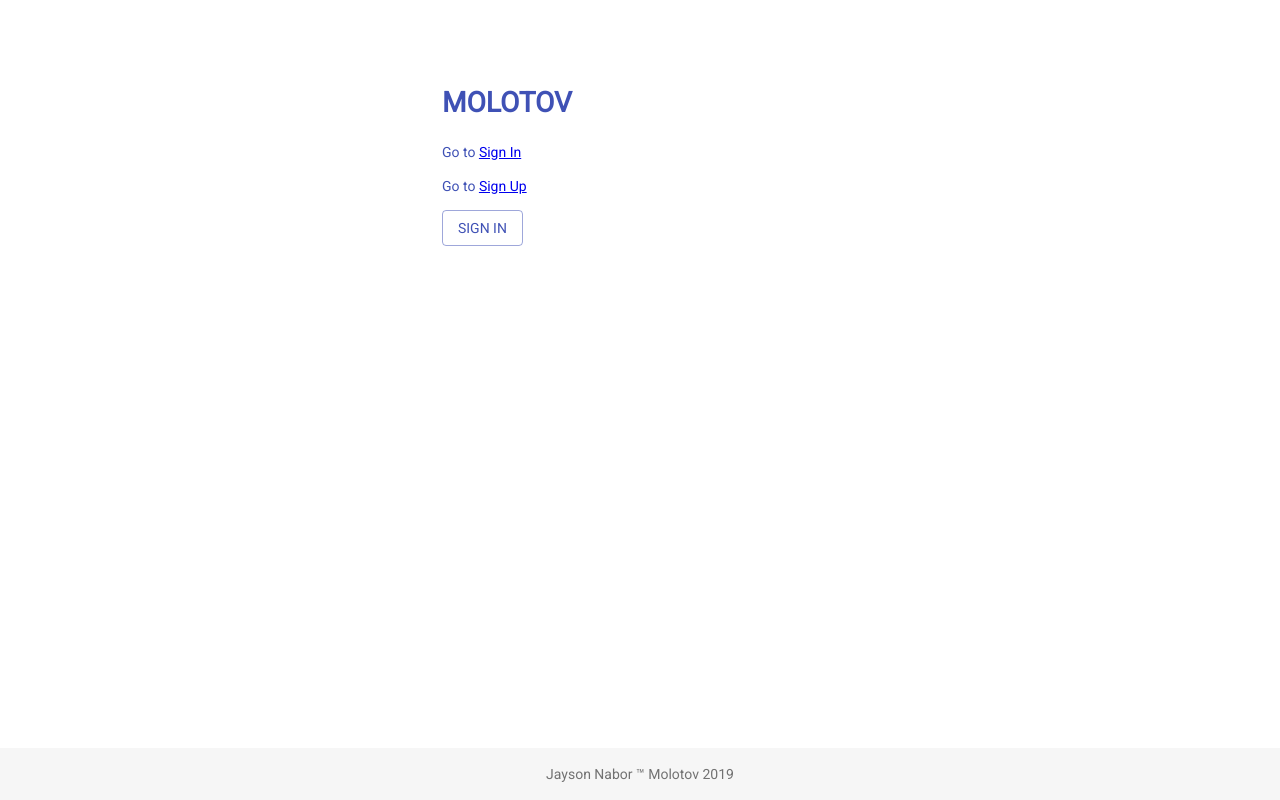
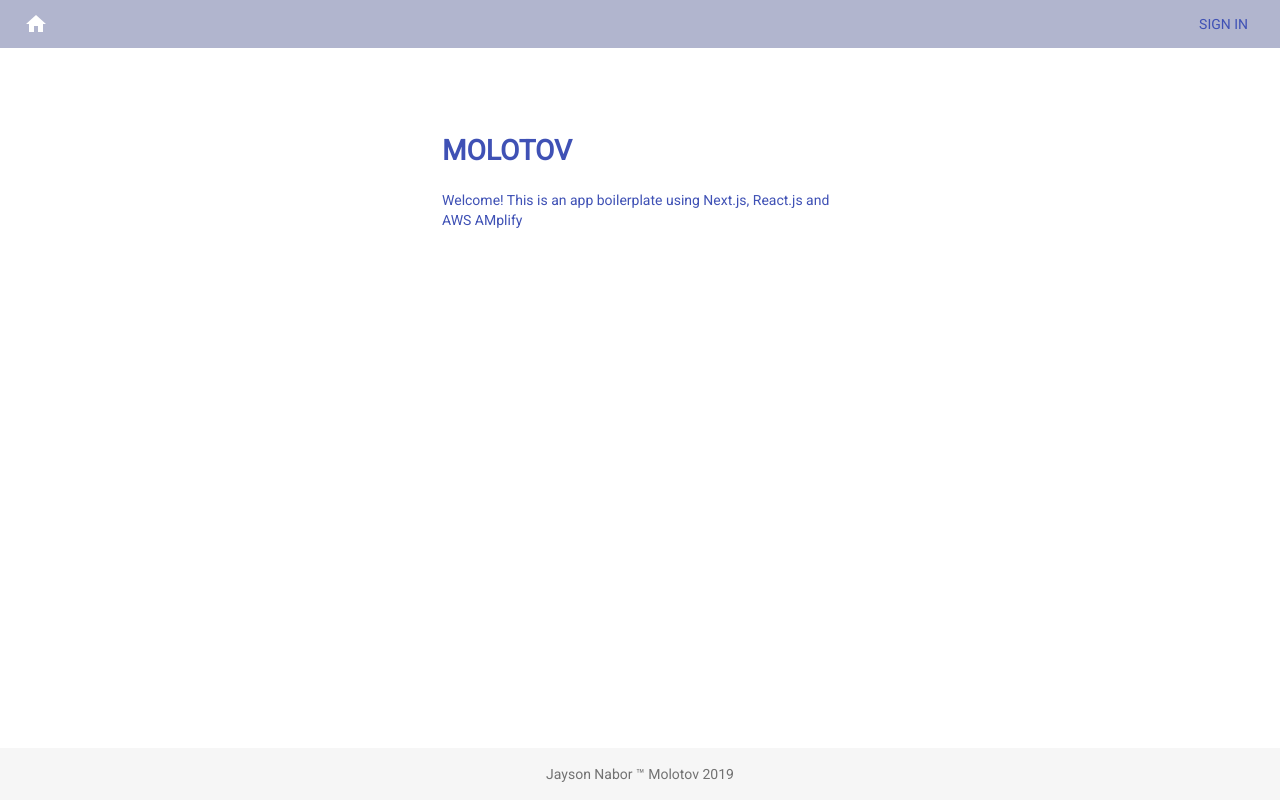
Before and after one commit to jnabor/molotov, a Next.js app: page / in a window 1280 px wide. Built offline with nearby package versions, Linux system fonts and the light colour scheme.

Commit message:
added auth links

```diff
--- /dev/null
+++ b/src/app/AppHeader.tsx
@@ -0,0 +1,57 @@
+import React from 'react'
+import Router from 'next/router'
+import { shadows } from '@material-ui/system'
+
+import {
+  Toolbar,
+  AppBar,
+  Typography,
+  IconButton,
+  Button
+} from '@material-ui/core'
+import HomeIcon from '@material-ui/icons/Home'
+
+import {
+  useTheme,
+  createStyles,
+  makeStyles,
+  Theme
+} from '@material-ui/core/styles'
+
+const useStyles = makeStyles((theme: Theme) =>
+  createStyles({
+    appBar: { boxShadow: 'none', backgroundColor: '#b1b5ce' },
+    menuButton: {
+      marginRight: theme.spacing(2)
+    },
+    spacer: {
+      flexGrow: 1
+    }
+  })
+)
+
+export interface FooterProps {}
+
+const Footer: React.SFC<FooterProps> = () => {
+  const classes = useStyles(useTheme())
+  return (
+    <AppBar position='static' className={classes.appBar}>
+      <Toolbar variant='dense'>
+        <IconButton
+          edge='start'
+          className={classes.menuButton}
+          onClick={() => Router.push('/')}
+          color='inherit'
+          aria-label='home'>
+          <HomeIcon />
+        </IconButton>
+        <div className={classes.spacer}></div>
+        <Button color='primary' onClick={() => Router.push('/auth')}>
+          Sign In
+        </Button>
+      </Toolbar>
+    </AppBar>
+  )
+}
+
+export default Footer
--- a/src/app/AppLayout.tsx
+++ b/src/app/AppLayout.tsx
@@ -3,6 +3,8 @@ import Head from 'next/head'
 
 import Themer from './AppThemer'
 import Footer from './AppFooter'
+import Header from './AppHeader'
+
 import CssBaseline from '@material-ui/core/CssBaseline'
 import Container from '@material-ui/core/Container'
 import {
@@ -42,6 +44,7 @@ const Layout: React.SFC<LayoutProps> = ({ title, children }) => {
       <Themer>
         <div className={classes.root}>
           <CssBaseline />
+          <Header />
           <Container className={classes.main} maxWidth='sm'>
             {children}
           </Container>
--- a/src/app/AppThemer.tsx
+++ b/src/app/AppThemer.tsx
@@ -20,6 +20,7 @@ const Themer: React.SFC<ThemerProps> = ({ children }) => {
   return (
     <div>
       <Head>
+        <link rel='shortcut icon' href='/static/favicon.ico' />
         <link
           href='https://fonts.googleapis.com/css?family=Roboto&display=swap'
           rel='stylesheet'></link>
--- a/src/pages/index.tsx
+++ b/src/pages/index.tsx
@@ -14,25 +14,11 @@ const IndexPage: React.SFC<IndexPageProps> = () => {
     <Layout title='Molotov Home'>
       <Container maxWidth='xs'>
         <CssBaseline />
-        <h1> MOLOTOV </h1>
+        <h1>MOLOTOV</h1>
         <p>
-          Go to{' '}
-          <Link href='/auth'>
-            <a>Sign In</a>
-          </Link>
+          Welcome! This is an app boilerplate using Next.js, React.js and AWS
+          AMplify
         </p>
-        <p>
-          Go to{' '}
-          <Link href='/auth/signup'>
-            <a>Sign Up</a>
-          </Link>
-        </p>
-        <Button
-          onClick={() => Router.push('/auth')}
-          variant='outlined'
-          color='primary'>
-          SIGN IN
-        </Button>
       </Container>
     </Layout>
   )
```
Also changed, not shown: src/components/auth/AuthEmailField.tsx (+17 -6 lines), src/components/auth/AuthPasswordField.tsx (+53 -19 lines), 1 other file (tests, documents, lock files or other folders).
